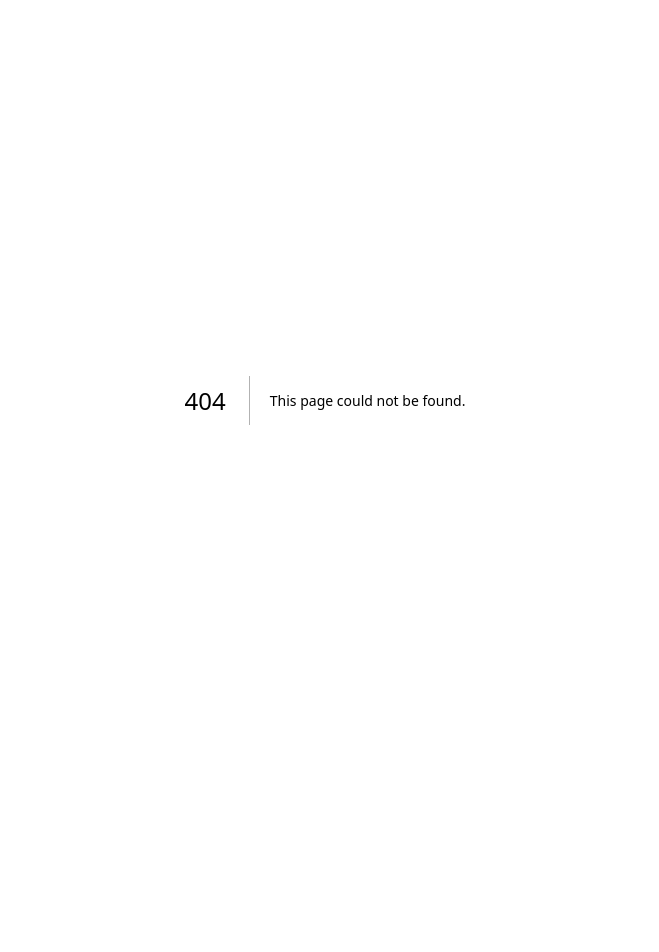
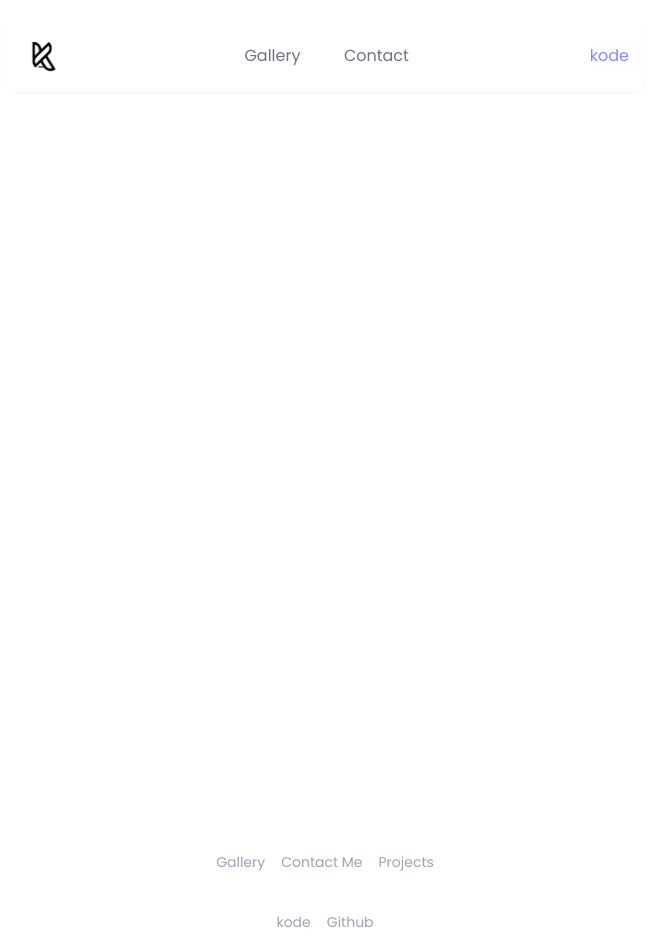
Before and after one commit to Kavirubc/next-portfolio, a Next.js app: page /form in a window 1280 px wide. Before the commit this address had no page. Shown: the top 952 px of the page, without its empty margins (315-974 px from the left). Before the commit the page ends 800 px from the top, so only its background shows below. Built offline with nearby package versions, Linux system fonts and the light colour scheme.

Commit message:
Add page titles to _document.js, contact, gallery, and index.jsx

```diff
--- a/src/pages/_document.js
+++ b/src/pages/_document.js
@@ -5,7 +5,7 @@ export default function Document() {
   return (
     <Html lang="en">
       <Head>
-        <title>Kaviru Hapuarachchi</title>
+
         <meta name="description" content="Kaviru Hapuarachchi's personal website" />
         <meta name="keywords" content="Kaviru Hapuarachchi, Kaviru, Hapuarachchi, Kaviru Hapuarachchi's personal website, Kaviru's personal website, Kaviru Hapuarachchi's website, Kaviru's website, Kaviru Hapuarachchi's portfolio, Kaviru's portfolio, Kaviru Hapuarachchi's blog, Kaviru's blog, Kaviru Hapuarachchi's projects, Kaviru's projects, Kaviru Hapuarachchi's resume, Kaviru's resume, Kaviru Hapuarachchi's CV, Kaviru's CV, Kaviru Hapuarachchi's contact, Kaviru's contact, Kaviru Hapuarachchi's contact details, Kaviru's contact details, Kaviru Hapuarachchi's email, Kaviru's email, Kaviru Hapuarachchi's phone number, Kaviru's phone number, Kaviru Hapuarachchi's social media, Kaviru's social media, Kaviru Hapuarachchi's social media links, Kaviru's social media links, Kaviru Hapuarachchi's social media profiles, Kaviru's social media profiles, Kaviru Hapuarachchi's social media accounts, Kaviru's social media accounts" />
         <meta name="author" content="Kaviru Hapuarachchi" />
--- a/src/pages/contact/index.jsx
+++ b/src/pages/contact/index.jsx
@@ -6,6 +6,9 @@ import React from 'react'
 function index() {
     return (
         <>
+        <head>
+                <title>KH | Contact</title>
+        </head>
             <div className='flex flex-row justify-center'>
                 <Navbar />
             </div>
--- /dev/null
+++ b/src/pages/form/index.jsx
@@ -0,0 +1,26 @@
+
+
+import Footer from '@/components/footer'
+import Navbar from '@/components/navbar'
+import React from 'react'
+
+function Form() {
+    return (
+        <>
+            <div className='flex flex-row justify-center'>
+                <Navbar />
+            </div>
+            <div className='min-h-screen flex items-center justify-center'>
+
+                <div className='max-w-4xl w-full p-4 md:p-4'>
+
+                    <div data-tf-live="01HKMX0YG60T883G8RS680APE2"></div>
+                    <script src="//embed.typeform.com/next/embed.js"></script>
+                </div>
+            </div>
+            <Footer />
+        </>
+    )
+}
+
+export default Form
--- a/src/pages/gallery/index.jsx
+++ b/src/pages/gallery/index.jsx
@@ -40,6 +40,9 @@ function Index() {
 
     return (
         <>
+            <head>
+                <title>KH | Gallery</title>
+            </head>
             <Navbar />
             <div className='text-center text-xl text-slate-800 my-5 md:mt-[150px] mt-[120px]'>Gallery</div>
             <div className='px-4 sm:px-6 lg:px-8 py-5 mx-auto max-w-7xl'>
--- a/src/pages/index.jsx
+++ b/src/pages/index.jsx
@@ -28,6 +28,9 @@ function Index() {
 
   return (
     <>
+      <head>
+        <title>Kaviru Hapuarachchi</title>
+      </head>
       <Navbar />
 
       <div className=' md:mt-[70px] mt-[70px]' style={{ minHeight: 'calc(100vh - 100px)' }}>
```
